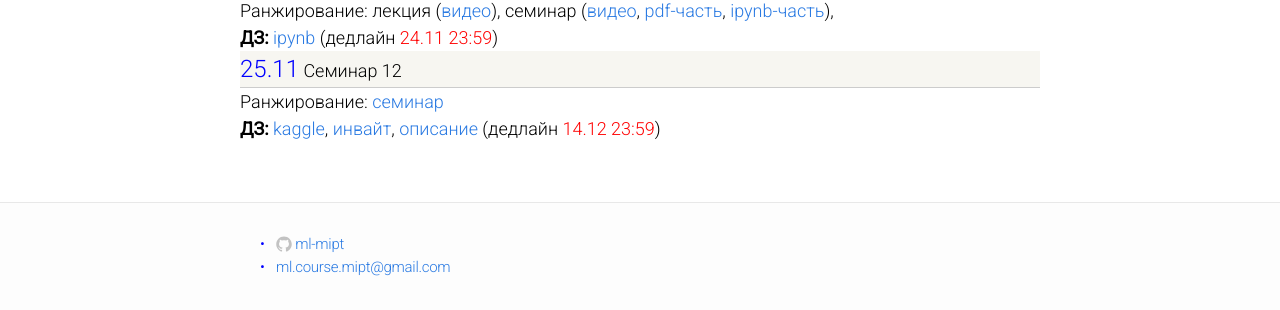
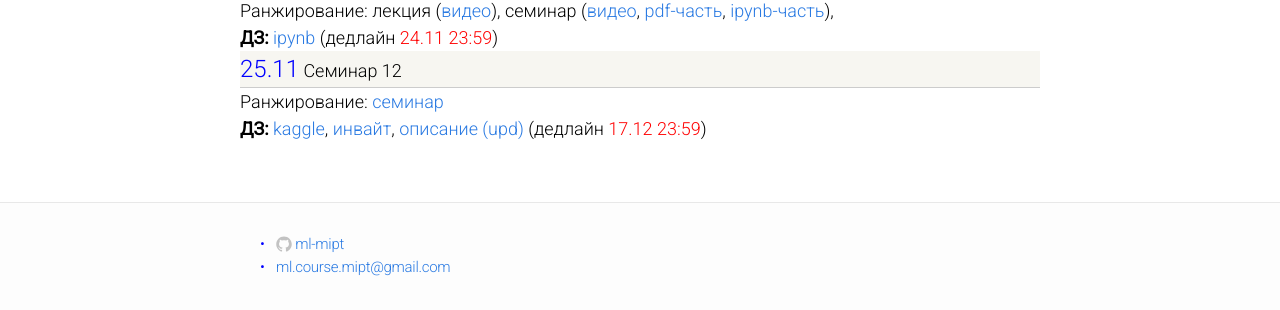
Before and after one commit to ml-mipt/old-ml-mipt.github.io, a Jekyll site: the page built from 399/seminars.md, in a window 1280 px wide. Shown: the part 1566-1876 px from the top of the page. Built offline with Jekyll 4.4.1, drawn with Linux system fonts in a browser that asks for light colours; our own code applies the rules of GitHub Pages for plain Markdown files.

Commit message:
Update seminars.md

```diff
--- a/399/seminars.md
+++ b/399/seminars.md
@@ -151,8 +151,8 @@ permalink: /399/
         <b>ДЗ:</b>
         <a href="https://inclass.kaggle.com/c/ml-mipt-ranking4">kaggle</a>,
 	  <a href="https://kaggle.com/join/4uthnui9sndi">инвайт</a>,
-	    <a href="https://github.com/ml-mipt/ml-mipt-part2/blob/master/2016/contest/04_ranking/%D0%9E%D0%BF%D0%B8%D1%81%D0%B0%D0%BD%D0%B8%D0%B5%20%D0%B7%D0%B0%D0%B4%D0%B0%D1%87%D0%B8.ipynb">описание</a>
-	  (дедлайн <font color="red">14.12 23:59</font>)<br/>
+	    <a href="https://github.com/ml-mipt/ml-mipt-part2/blob/master/2016/contest/04_ranking/%D0%9E%D0%BF%D0%B8%D1%81%D0%B0%D0%BD%D0%B8%D0%B5%20%D0%B7%D0%B0%D0%B4%D0%B0%D1%87%D0%B8.ipynb">описание (upd)</a>
+	  (дедлайн <font color="red">17.12 23:59</font>)<br/>
     </div>
 
 
```
